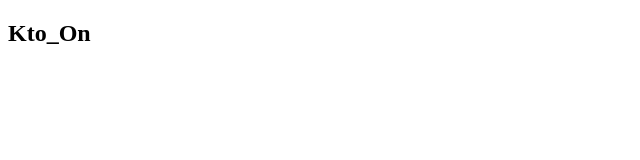
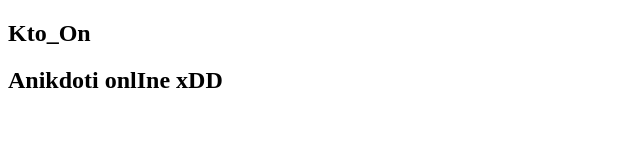
Before and after one commit to danekjke/qqw, a plain HTML site: page index.html in a window 1280 px wide. Shown: the whole page, without its empty margins (0-640 px from the left). Drawn offline with Linux system fonts and the light colour scheme.

Commit message:
index was updated added new joke

```diff
--- a/index.html
+++ b/index.html
@@ -7,5 +7,6 @@
 </head>
 <body>
     <h2> Kto_On </h2>
+    <h2> Anikdoti onlIne xDD</h2>
 </body>
 </html>
```
